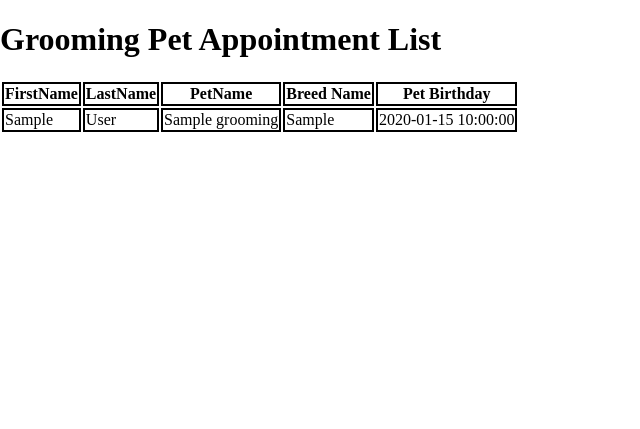
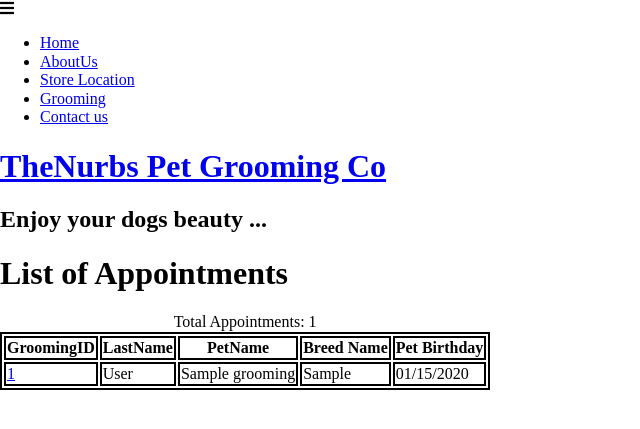
Before and after one commit to nurbek-is/SallyGrooming, a PHP site: page /grm-appt-list.php in a window 1280 px wide. Shown: the top 429 px of the page, without its empty margins (0-640 px from the left). Run offline with PHP 8.4, Linux system fonts and the light colour scheme; tables that the repository leaves empty hold one stand-in row (values such as "Sample post"); some libraries are stand-ins or nearby versions; some web fonts are replaced.

Commit message:
list of appnts in the table,totalAppntCount listed on top

```diff
--- a/admin.php
+++ b/admin.php
@@ -15,7 +15,8 @@
   if($row) {
     $breed = $row['Breed'];
     $firstName = $row['FirstName'];
-    $petBirthday = $row['PetBirthday'];
+    $petBirthdayInSec = strtotime($row['PetBirthday']);
+    $petBirthday = date('m/d/Y', $petBirthdayInSec);
   } else {
     $title = "There is no pet appointment for this groomingID";
   }
@@ -27,7 +28,7 @@
 <meta name="viewport" content="width=device-width,initial-scale=1">
 <link rel="stylesheet" href="../../static/styles/normalize.css">
 <link rel="stylesheet" href="../../static/styles/styles.css">
-<title><?= $row['breed'] ?></title>
+<title><?= $row['breed']?></title>
 </head>
 <body>
 <main>
--- a/grm-appt-list.php
+++ b/grm-appt-list.php
@@ -5,9 +5,21 @@
   $db = new PDO($dsn, $username, $password);
 
   $query = "SELECT GroomingID,FirstName,LastName,PetName,Breed,PetBirthday
-    FROM grooming";
+    FROM grooming
+    ORDER BY PetBirthday ASC
+    LIMIT 0, 3";
   $stmt = $db->prepare($query);
   $stmt ->execute();
+
+    $qGroomingAppntCount = "SELECT COUNT(GroomingID) as num
+    FROM grooming";
+    $stmtAppntCount = $db->prepare($qGroomingAppntCount);
+    $stmtAppntCount->execute();
+    $row = $stmtAppntCount->fetch();
+    $appntCount = $row['num'];
+
+  $pageTitle = 'List of Appointments';
+  require 'includes/header.php';
 ?>
 <!DOCTYPE html>
 <html lang="en">
@@ -17,37 +29,49 @@
 <link rel="stylesheet" href="../../static/styles/normalize.css">
 <link rel="stylesheet" href="../../static/styles/styles.css">
 <title>Grooming Appointment List</title>
-
+<style>
+table,tr,th,td {
+  border:2px solid black;
+}
+</style>
 </head>
 <body>
+
+
 <main>
-  <h1>Grooming Pet Appointment List</h1>
+  <h1><?=$pageTitle?></h1>
   <table>
   <tbody>
+  <caption>Total Appointments: <?= $appntCount ?> </caption>
   <thead>
-      <tr style='border:2px solid-black;'>
-        <th style='border:2px solid black;'>FirstName</th>
-        <th style='border:2px solid black;'>LastName</th>
-        <th style='border:2px solid black;'>PetName</th>
-        <th style='border:2px solid black;'>Breed Name</th>
-        <th style='border:2px solid black;'>Pet Birthday</th>
+      <tr>
+        <th>GroomingID</th>
+        <th>LastName</th>
+        <th>PetName</th>
+        <th>Breed Name</th>
+        <th>Pet Birthday</th>
       </tr>
   </thead>
 
   <?php
     while ($row = $stmt->fetch()) {
+      $petsBirthdayInSec = strtotime($row['PetBirthday']);
+      $petsBirthday = date('m/d/Y',$petsBirthdayInSec);
   ?>
   <tr>
-  <td style='border:2px solid black;'><?=$row['FirstName']?></td>
-  <td style='border:2px solid black;'><?=$row['LastName']?></td>
-  <td style='border:2px solid black;'><?=$row['PetName']?></td>
-  <td style='border:2px solid black;'><?=$row['Breed']?></td>
-  <td style='border:2px solid black;'><?=$row['PetBirthday']?></td>
-
+    <td>
+      <a href="admin.php?GroomingID=<?=$row['GroomingID']?>">
+        <?=$row['GroomingID']?>
+      </a>
+    </td>
+  <td><?=$row['LastName']?></td>
+  <td><?=$row['PetName']?></td>
+  <td><?=$row['Breed']?></td>
+  <td><?= $petsBirthday ?></td>
+  </tr>
     <?php
     }
     ?>
-    </tr>
   <tbody>
   </table>
 </main>
--- a/includes/header.php
+++ b/includes/header.php
@@ -24,9 +24,9 @@
     </div>
     <ul>
       <li><a href="index.php">Home</a></li>
-      <li><a href="poems.php">AboutUs</a></li>
-      <li><a href="poem-submit.php">Store Location</a></li>
-      <li><a href="my-account.php">Grooming</a></li>
+      <li><a href="aboutus.php">AboutUs</a></li>
+      <li><a href="admin.php">Store Location</a></li>
+      <li><a href="grooming.php">Grooming</a></li>
       <li><a href="contact.php">Contact us</a></li>
     </ul>
   </nav>
```
